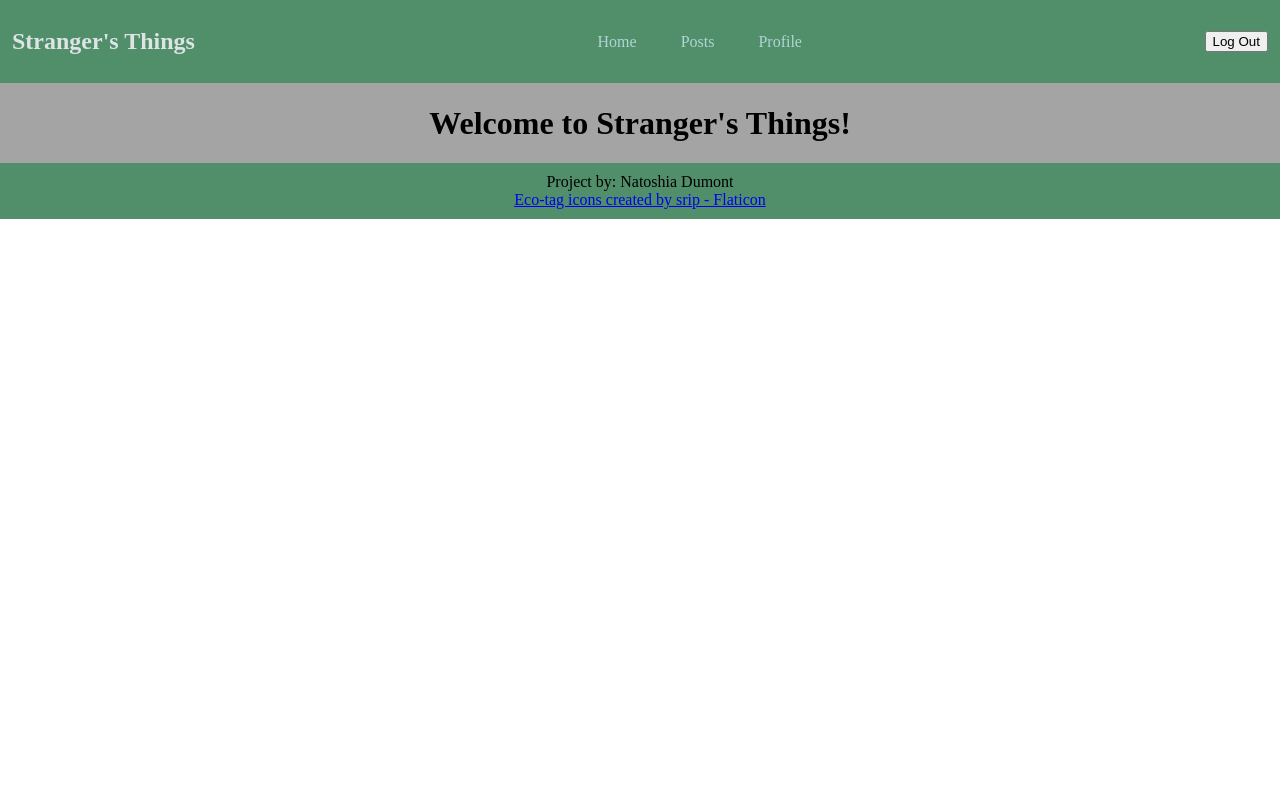
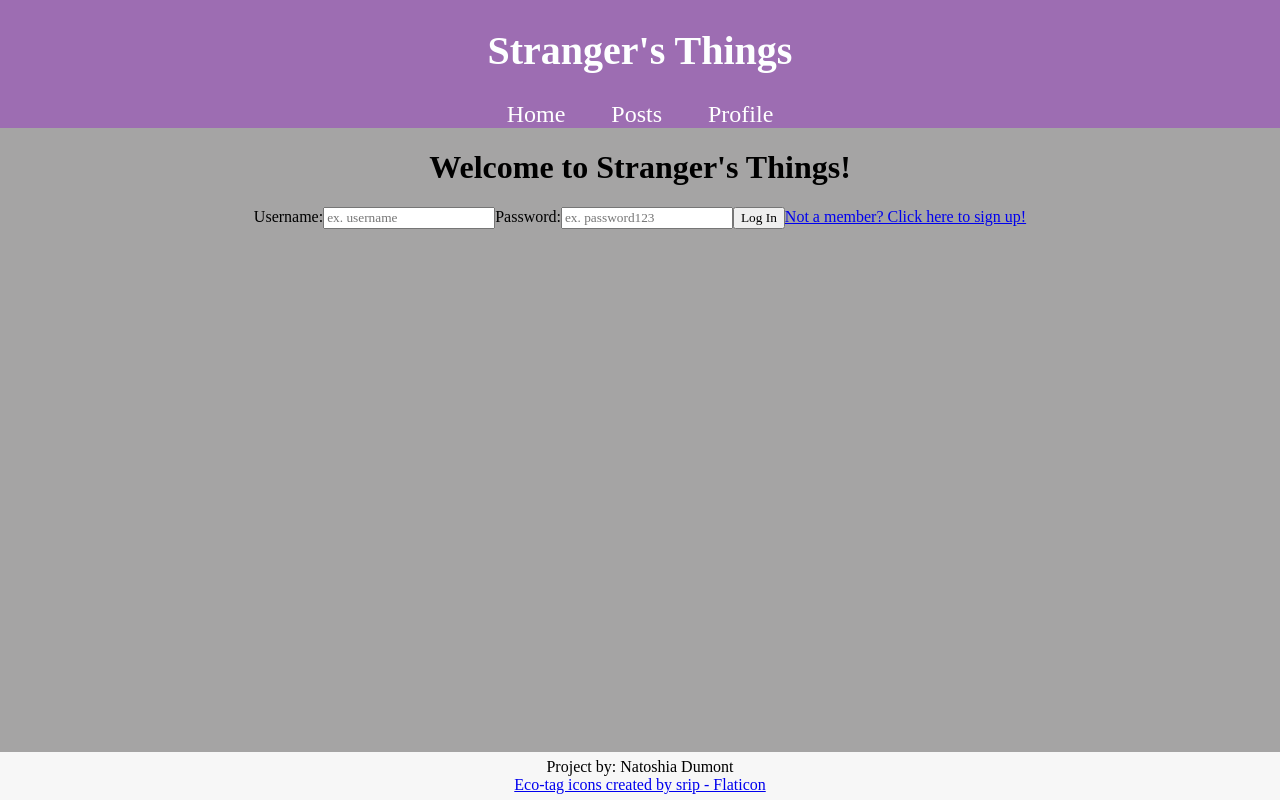
Before and after one commit to natoshiadumont/stangers_things_ndumont, a React app: page / in a window 1280 px wide. Built offline with nearby package versions, Linux system fonts and the light colour scheme.

Commit message:
base log-in/register/profile pages set up

```diff
--- a/public/index.html
+++ b/public/index.html
@@ -7,7 +7,5 @@
   <title>Stranger's Things</title>
   <link rel="stylesheet" href="style.css">
 </head>
-<body>
-    <div id="app"></div>
-</body>
+<body id="app"></body>
 </html>
--- a/public/style.css
+++ b/public/style.css
@@ -1,49 +1,52 @@
+/* @font-face {
+  font-family: "Nexa";
+  src: url("/resources/fonts/NexaRustHandmade-Trial-Condensed.ttf");
+} */
+
 *{
   box-sizing:border-box;
+  font-family: "Nexa";
 }
 
-html, body{
-  margin: 0;
-}
-header h1{
-  font-size: x-large;
+html{
+  height:100%;
 }
 
 body{
+  margin: 0 auto;
+  height: 100%;
   display:flex;
   flex-direction: column;
-  justify-content: center;
-  align-items: center;
-  height: 100%;
+  background-color: rgb(165, 164, 164);
 }
 
 header {
   display: flex;
-  flex-direction: row;
-  justify-content: space-between;
+  flex-direction: column;
+  justify-content: space-around;
   align-items: center;
   text-align: center;
-  padding: 12px;
-  background-color: rgb(81, 142, 106);
-  color:rgb(221, 228, 228);
-  width:100%;;
-}
-
-#Title{
- font-size: 6vh;
+  background-color: rgb(157, 109, 178);
+  color:rgb(255, 255, 255);
+  font-size: x-large;
+  width:100%;
 }
 
 header a{
-  margin: 20px;
+  margin:20px;
   text-decoration: none;
-  color:rgb(177, 213, 212);
+  color:rgb(255, 255, 255);
 }
 
 header h1{
-  font-size: 3vh;
+  font-size: 5vh;
   display:flex;
-  background-color: rgb(81, 142, 106);
-  color:rgb(221, 228, 228);
+  color:rgb(253, 255, 255);
+}
+
+header button{
+  padding: 8px;
+
 }
 
 .navigation-tab{
@@ -57,32 +60,10 @@ footer{
   align-items: center;
   justify-content: center;
   padding: 10px;
-  background-color: rgb(81, 142, 106);
+  background-color: rgb(247, 247, 247);
   box-sizing:border-box;
   width: 100%;
-}
-
-main{
-  height: 100%;
-  flex-direction:column;
-  align-items: center;
-  justify-content:center;
-  background-color: rgb(220, 220, 220);
-  border: 3px solid black;
-  display:none;
-}
-
-#app {
-  background-color: rgb(165, 164, 164);
-  display: flex;
-  flex-direction: column;
-  justify-content: center;
-  align-items: center;
-  width: 100%;
-  height: 100%;
-  display: flex;
-  flex-direction: column;
-
+  height: 3em;
 }
 
 .post{
@@ -94,15 +75,17 @@ main{
   flex-direction: column;
   justify-content: center;
   align-items: center;
-  flex:1;
-  overflow:auto;
 }
 
-#post-container{
-  height: 100%;
+.content-container{
   display: flex;
   flex-direction: column;
+  align-items: center;
+  flex-grow: 1;
+  height: 100%;
+  overflow-y: auto;
 }
+
 .tab-clicked{
   font-weight: bold;
   color: rgb(42, 76, 110);
--- a/src/components/home.js
+++ b/src/components/home.js
@@ -1,7 +1,22 @@
+import React from "react";
+import { Link } from "react-router-dom";
+
 export const Home = () => {
   return(
-    <div>
+    <div className="content-container">
       <h1>Welcome to Stranger's Things!</h1>
+      <form id="login-form">
+      <label for="username" >Username:</label>
+      <input type="text" placeholder="ex. username" id="username"></input>
+
+      <label for="password">Password:</label>
+      <input type="password" placeholder="ex. password123" id="password"></input>
+
+      <input type="submit" value="Log In"></input>
+
+      <Link to="/register">Not a member? Click here to sign up!</Link>
+
+      </form>
     </div>
   )
 }
--- a/src/components/posts.js
+++ b/src/components/posts.js
@@ -10,7 +10,7 @@ export const Posts =() => {
 
   // console.log(posts);
   return (
-    <div id="post-container">
+    <div className="content-container">
           {posts.map((post, index)=> {
       return(
         <div className="post" key={index}>
--- a/src/components/profile.js
+++ b/src/components/profile.js
@@ -1,8 +1,20 @@
 
 export const Profile = () => {
   return (
-    <div>
+    <div className="content-container">
       <h1>Profile</h1>
+
+    <div>Create a New Post:
+    <form>
+      <label for='item-title' placeholder="In a few words, what are you selling?">Title:</label>
+      <input type='text' id='post-title'></input>
+
+      <label for='item-description'>Description</label>
+      <input type='text' id='description' placeholder='Type specifice details about what you are selling'></input>
+
+    </form>
+
+    </div>
     </div>
   )
 }
--- /dev/null
+++ b/src/components/register.js
@@ -0,0 +1,20 @@
+import React from "react";
+import { Link } from "react-router-dom";
+
+export const Register = () => {
+  return(
+    <div className="content-container">
+      <h1>Create a New Stranger's Things Account:</h1>
+      <form id="create-account">
+      <label for="username" >Type a unique username here:</label>
+      <input type="text" placeholder="ex. username" id="create-username"></input>
+
+      <label for="create-password">Create a password for your account:</label>
+      <input type="create-password" placeholder="ex. password321" id="create-password"></input>
+
+      <input type="submit" value="Log In"></input>
+      <Link to="/">Already an ST member? Click here to log in!</Link>
+      </form>
+    </div>
+  )
+}
--- a/src/index.js
+++ b/src/index.js
@@ -1,9 +1,10 @@
 import React, {useState, useEffect} from 'react';
 import ReactDOM from 'react-dom';
-import { BrowserRouter, Switch, useParams, NavLink, Route } from 'react-router-dom';
+import { BrowserRouter, Switch, NavLink, Route} from 'react-router-dom';
 import { Home } from './components/home';
 import { Posts } from './components/posts';
 import { Profile } from './components/profile'
+import {Register} from './components/register'
 import { fetchAllPosts } from './api';
 
 
@@ -18,15 +19,16 @@ const App = () => {
           <NavLink to='/posts'> Posts </NavLink>
           <NavLink to='/profile'> Profile </NavLink>
         </div>
-        <button className="in-header">Log Out</button>
       </header>
+
       <Switch>
-        <Route exact path='/'><Home /> </Route>
-        <Route exact path='/posts'><Posts /></Route>
-        <Route exact path='/profile'><Profile /> </Route>
+        <Route exact path='/'> <Home /> </Route>
+        <Route path='/posts'> <Posts /></Route>
+        <Route path='/profile'> <Profile /> </Route>
+        <Route path='/register'> <Register /> </Route>
       </Switch>
       <footer>
-        <div id="footer_text"> Project by: Natoshia Dumont </div>
+        <div> Project by: Natoshia Dumont </div>
         <a href="https://www.flaticon.com/free-icons/eco-tag" title="eco-tag icons">Eco-tag icons created by srip - Flaticon</a>
       </footer>
     </BrowserRouter>
```
Also changed, not shown: resources/fonts/coolvetica.otf (deleted).
